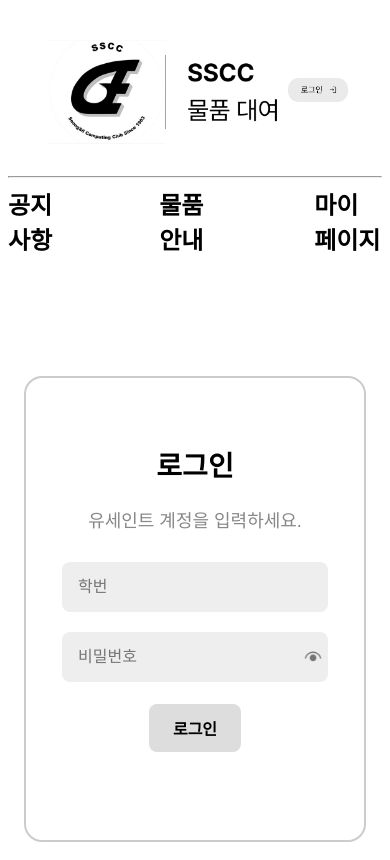
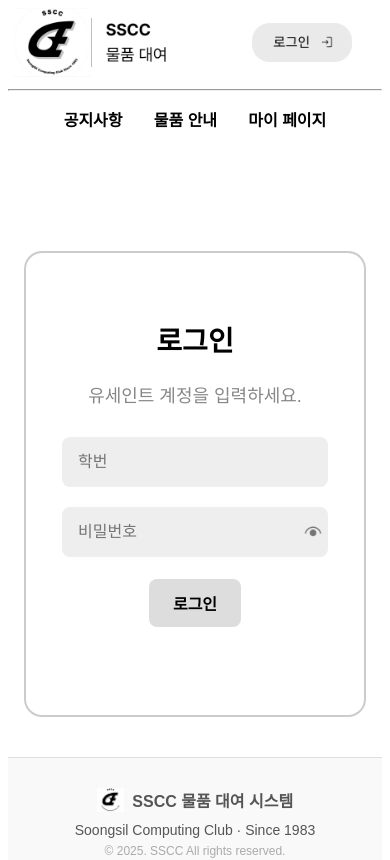
Before and after one commit to SSCC-Library/SSCCtal-FE.WEB, a React (Vite) app: page /login in a window 390 px wide. Shown: the top 860 px of the page. Built offline with nearby package versions, Linux system fonts and the light colour scheme; no server answers; a web font is replaced by a local one.

Commit message:
feat: contributors 추가 (#18)

```diff
--- a/src/components/Layout.jsx
+++ b/src/components/Layout.jsx
@@ -8,6 +8,7 @@ const Layout = ({ children }) => {
 	const [userName, setUserName] = useState(null);
 	const [isDropdownOpen, setDropdownOpen] = useState(false);
 	const [isAdmin, setIsAdmin] = useState(false);
+	const [isModalOpen, setModalOpen] = useState(false);
 	const navigate = useNavigate();
 
 	useEffect(() => {
@@ -22,8 +23,8 @@ const Layout = ({ children }) => {
 
 	return (
 		<div>
-			<div className="header">
-				<div className="logo">
+			<div className="header-user">
+				<div className="logo-user">
 					<Link to="/">
 						<img src="/img/logo/logo.png" alt="logo" />
 					</Link>
@@ -93,7 +94,7 @@ const Layout = ({ children }) => {
 				</div>
 			</div>
 			<hr />
-			<div className="gnb">
+			<div className="gnb-user">
 				<Link to="/">공지사항</Link>
 				<Link
 					to="/itemlist"
@@ -123,13 +124,32 @@ const Layout = ({ children }) => {
 			<div className="content">{children}</div>
 			<div className="footer">
 				<div className="footer-inner">
-					<div className="footer-logo">
+					<div
+						className="footer-logo"
+						onClick={() => setModalOpen(true)}
+						style={{ cursor: "pointer" }}
+					>
 						<img src="/img/logo/simple-logo.png" alt="footer-logo" />
 						<span>SSCC 물품 대여 시스템</span>
 					</div>
-					<div className="footer-text">Since 1983</div>
-					<div className="footer-copy">© 2025. SSCC All rights reserved.</div>
+					<div className="footer-text">Soongsil Computing Club · Since 1983</div>
+					<div className="footer-copy"> © 2025. SSCC All rights reserved. </div>
 				</div>
+				{isModalOpen && (
+					<div className="modal-overlay" onClick={() => setModalOpen(false)}>
+						<div className="modal" onClick={(e) => e.stopPropagation()}>
+							<h2>Contributors</h2>
+							<ul>
+								<li>40기 AI융합학부 원영진</li>
+								<li>40기 컴퓨터학부 정영인</li>
+								<li>41기 AI융합학부 권나현</li>
+								<li>41기 컴퓨터학부 송채원</li>
+								<li>42기 컴퓨터학부 김지성</li>
+							</ul>
+							<button className="close-btn" onClick={() => setModalOpen(false)}>Close</button>
+						</div>
+					</div>
+				)}
 			</div>
 		</div>
 	);
--- a/src/css/style.css
+++ b/src/css/style.css
@@ -1,6 +1,6 @@
 @import url('https://cdn.jsdelivr.net/gh/orioncactus/pretendard/dist/web/static/pretendard.css');
 
-.header {
+.header-user {
   display: flex;
   align-items: center;
   justify-content: space-between;
@@ -8,7 +8,7 @@
   background-color: white;
 }
 
-.logo {
+.logo-user {
   display: flex;
   align-items: center;
   gap: 10px;
@@ -23,7 +23,7 @@
   box-sizing: border-box; /* padding 포함 */
 }
 
-.logo img {
+.logo-user img {
   width: 240px;
   height: 120px;
   object-fit: contain;
@@ -53,7 +53,7 @@ img.user-icon {
   height: 18px;
 }
 
-.gnb {
+.gnb-user {
   display: flex;
   justify-content: center;
   gap: 160px;
@@ -63,13 +63,13 @@ img.user-icon {
   font-weight: 600;
 }
 
-.gnb a {
+.gnb-user a {
   text-decoration: none;
   color: black;
 }
 
 /* main.html */
-.notice-box {
+.notice-box-user {
    display: flex;
    flex-direction: column;
    align-items: center;
@@ -91,7 +91,7 @@ img.user-icon {
    color: #000;
 }
 
-.title {
+.title-user {
    font-size: 1.5rem;
    font-weight: 700;
    text-align: center;
@@ -195,6 +195,67 @@ img.user-icon {
   color: #aaa;
 }
 
+/* Modal styles */
+.modal-overlay {
+  position: fixed;
+  top: 0;
+  left: 0;
+  width: 100%;
+  height: 100%;
+  background: rgba(0,0,0,0.5);
+  display: flex;
+  align-items: center;
+  justify-content: center;
+  z-index: 1000;
+}
+
+.modal {
+  background: #fff;
+  border-radius: 12px;
+  padding: 24px 32px;
+  max-width: 200px;
+  width: 90%;
+  box-shadow: 0 4px 20px rgba(0,0,0,0.2);
+  text-align: center;
+}
+
+.modal h2 {
+  font-size: 20px;
+  font-weight: bold;
+  margin-bottom: 20px;
+}
+
+.modal ul {
+  list-style: none;
+  padding: 0;
+  margin: 0 0 20px 0;
+}
+
+.modal ul li {
+  margin-bottom: 8px;
+  font-size: 16px;
+}
+
+.close-btn {
+  padding: 8px 16px;
+  border: none;
+  border-radius: 6px;
+  background: #f0f0f0;
+  cursor: pointer;
+  font-weight: bold;
+}
+
+.close-btn:hover {
+  background: #e0e0e0;
+}
+
+/* Footer copyright hover effect */
+.footer-logo:hover {
+  color: #555;
+  cursor: pointer;
+  text-decoration: underline;
+}
+
 
 .user-info-wrapper {
   position: relative;
@@ -236,26 +297,23 @@ img.user-icon {
 }
 
 @media screen and (max-width: 768px) {
-  .header {
+  .header-user {
     flex-direction: row;
     align-items: center;
     justify-content: space-between;
-    padding: 12px 20px;
+    padding: 0;
   }
 
-  .logo {
+  .logo-user {
+    margin-left: 5px;
     display: flex;
     align-items: center;
     gap: 8px;
   }
 
-  .logo img {
-    width: 120px;
+  .logo-user img {
+    width: 160px;
     height: auto;
-  }
-
-  .logo-text {
-    font-size: 13px;
   }
 
   .user-info {
@@ -267,25 +325,58 @@ img.user-icon {
   img.user-icon {
     width: 12px;
     height: 12px;
+    margin-right: 10px;
   }
 
-  .gnb {
+  .gnb-user {
     font-size: 16px;
     margin-top: 16px;
     gap: clamp(16px, 8vw, 40px);
   }
 
-  .notice-box {
+  .notice-box-user{
     font-size: 17px;
     padding: 36px 24px;
   }
 
-  .title {
+  .title-user {
     font-size: 1.2rem;
   }
+}
 
-  .login img {
-    width: 60px;
-    margin-right: 16px;
-  }
+/* 페이지네이션 */
+.pagination-user {
+  display: flex;
+  gap: 8px;
+  justify-content: center;
+  margin-top: 20px;
+  flex-wrap: wrap;
 }
+
+.page-info {
+  font-size: 16px;
+  font-weight: bold;
+}
+
+.pagination-user button {
+  background: none;
+  border: none;
+  padding: 6px 12px;
+  cursor: pointer;
+  font-size: 14px;
+  transition: color 0.2s ease;
+}
+
+.pagination-user button:hover:not(:disabled) {
+  color: #007bff;
+}
+
+.pagination-user button:disabled {
+  cursor: default;
+  opacity: 0.5;
+}
+
+.pagination-user button.active {
+  font-weight: bold;
+  color: #007bff;
+}
```
